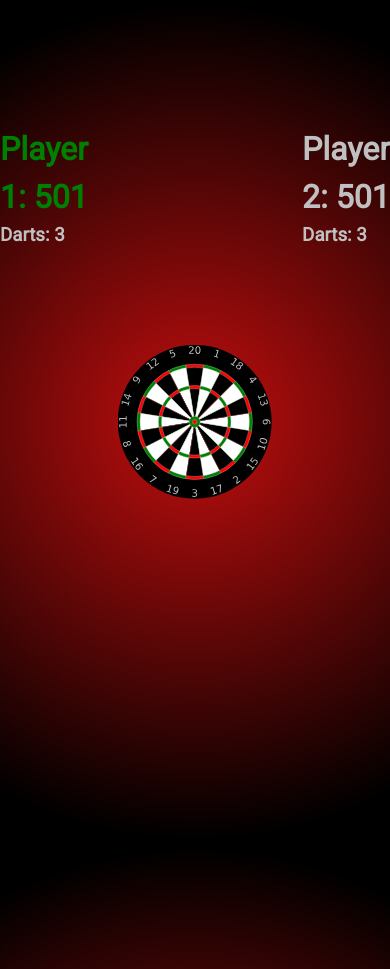
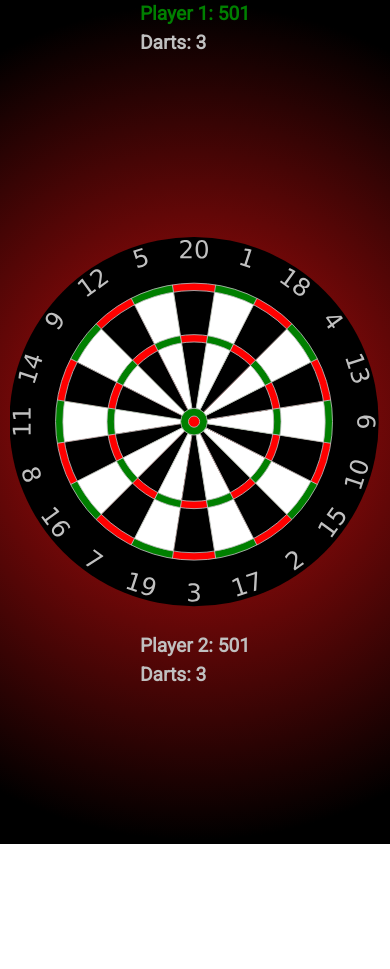
Before and after one commit to colinswan/dart-board-scores, a React (Vite) app: page / in a window 390 px wide. After the commit the page ends 844 px from the top, so only its background shows below. Built offline with nearby package versions, Linux system fonts and the light colour scheme.

Commit message:
updated....

```diff
--- a/src/components/Dartboard.css
+++ b/src/components/Dartboard.css
@@ -1,7 +1,6 @@
 /* App.css */
 .scoreboard-container {
   display: flex;
-
   justify-content: center;
   align-items: center;
   height: 100vh;
@@ -15,29 +14,45 @@
   padding: 30px;
 }
 
-.play-1-scores {
-  height: 100%;
-  margin-top: 250px;
-}
-.play-1-scores h1 {
-  color: #c0c0c0;
-}
-.play-1-scores h3 {
-  color: #c0c0c0;
-}
-
+.play-1-scores,
 .play-2-scores {
   height: 100%;
   margin-top: 250px;
 }
 
-.play-2-scores h1 {
-  color: #c0c0c0;
-}
-.play-2-scores h3 {
+.play-1-scores h1,
+.play-2-scores h1,
+.play-1-scores h3,
+.play-2-scores h3,
+.play-1-scores h4,
+.play-2-scores h4 {
   color: #c0c0c0;
 }
 
 .active-player h1 {
   color: #008000;
 }
+
+/* Mobile devices */
+@media (max-width: 768px) {
+  .scoreboard-container {
+    flex-direction: column;
+    justify-content: space-around;
+  }
+
+  .dartboard-container {
+    padding: 10px;
+  }
+
+  .play-1-scores,
+  .play-2-scores {
+    margin-top: 0;
+  }
+
+  .play-1-scores h1,
+  .play-2-scores h1,
+  .play-1-scores h3,
+  .play-2-scores h3 {
+    font-size: 1.2em;
+  }
+}
--- a/src/components/Dartboard.jsx
+++ b/src/components/Dartboard.jsx
@@ -168,7 +168,7 @@ const Dartboard = () => {
         }`}
       >
         <h1>Player 1: {player1Score}</h1>
-        {player === 2 && <h4>{position}</h4>}
+        <h4>{position}</h4>
 
         <h3>Darts: {darts}</h3>
       </div>
```
